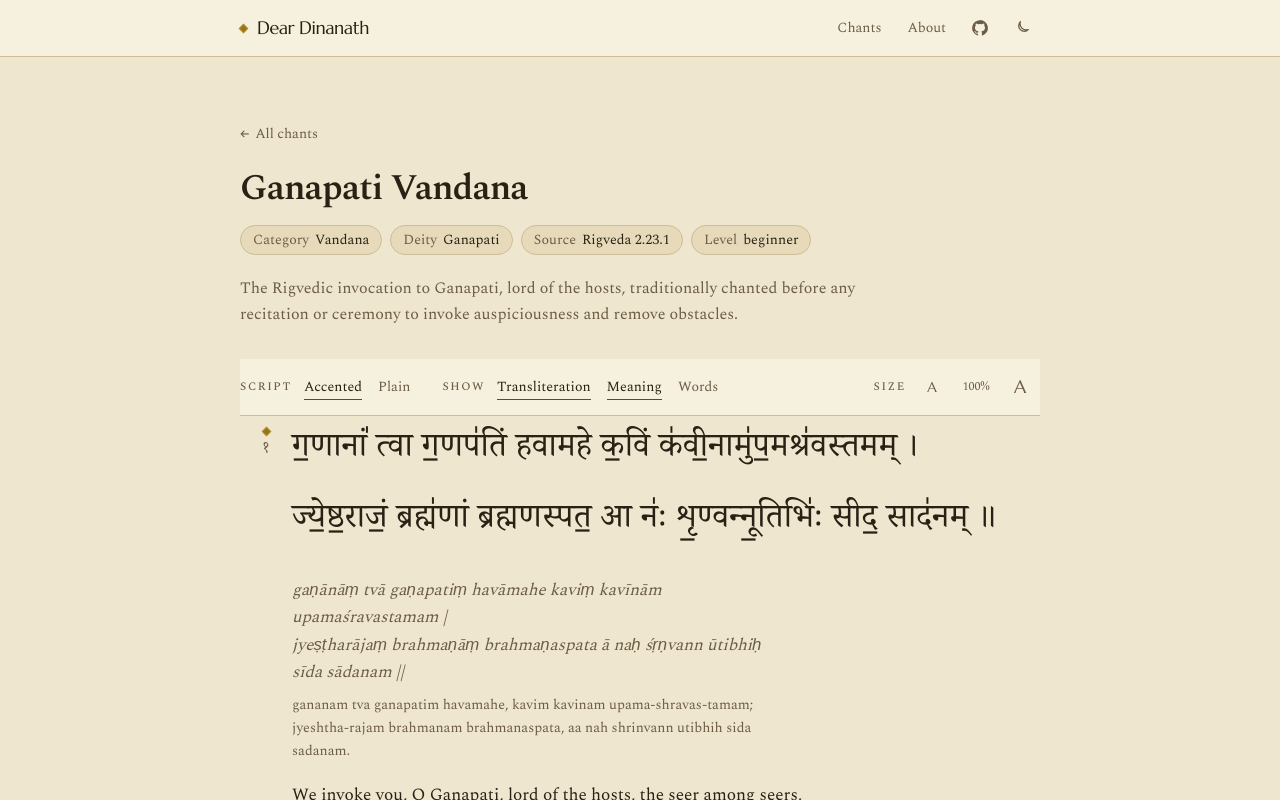
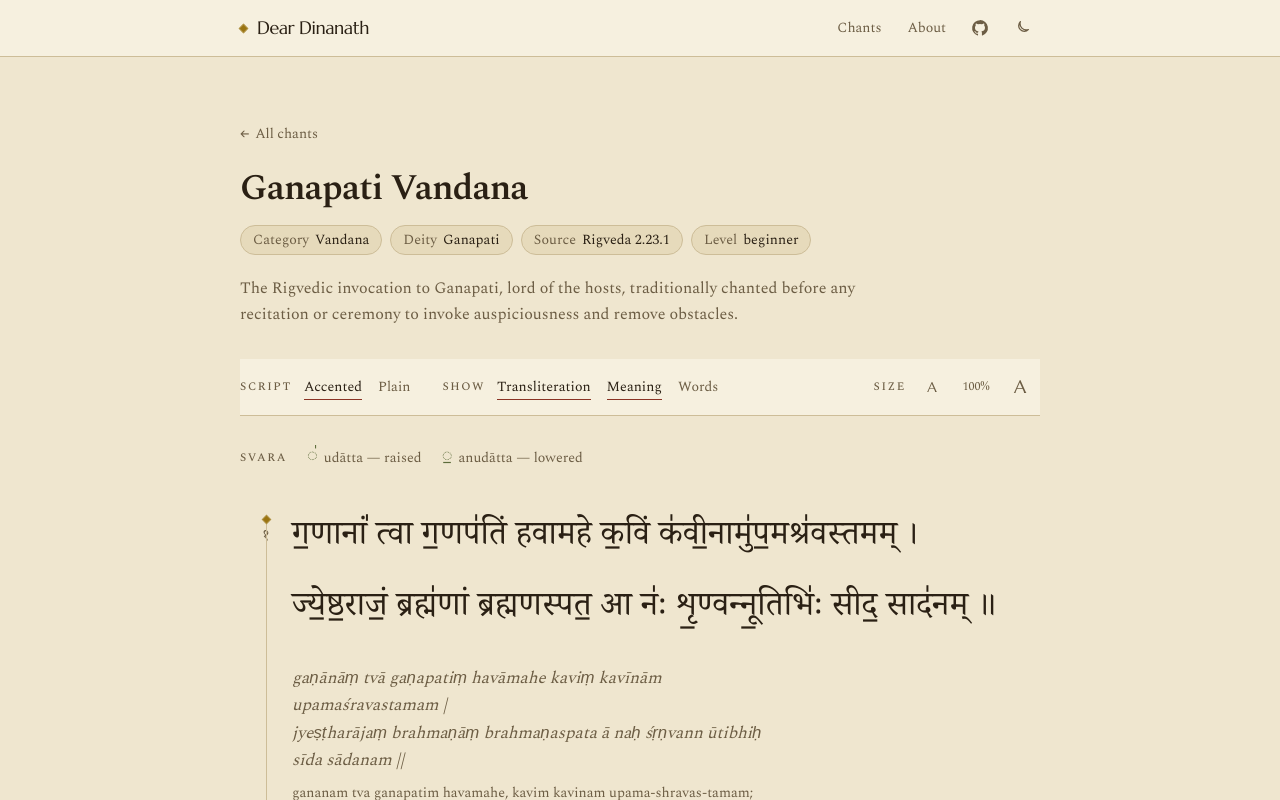
Before and after one commit to prashantbsr/dear-dinanath, a Next.js app: page /chants/ganapati-vandana/ in a window 1280 px wide. Shown: the top 800 px of the page. Built offline with nearby package versions, Linux system fonts and the light colour scheme.

Commit message:
feat(reader): add svara legend and threaded verse rail
Co-Authored-By: Claude Opus 4.8 (1M context) <noreply@anthropic.com>

```diff
--- a/src/components/ChantReader.tsx
+++ b/src/components/ChantReader.tsx
@@ -125,7 +125,9 @@ export default function ChantReader({ post }: ChantReaderProps) {
         onIncreaseFontScale={increaseFontScale}
       />
 
-      <div className="space-y-6">
+      {prefs.scriptMode === "accented" && <SvaraKey />}
+
+      <div className="thread-rail mt-8 space-y-12">
         {post.verses.map((verse, index) => (
           <VerseCard
             key={index}
@@ -142,3 +144,29 @@ export default function ChantReader({ post }: ChantReaderProps) {
     </div>
   );
 }
+
+/**
+ * A one-line legend for the two Vedic tone marks, shown only in accented mode.
+ * It names the three registers the page's generous line-height exists to hold:
+ * udatta rises above the line, anudatta falls below it. The marks are drawn on a
+ * dotted circle (the Unicode convention for an isolated combining mark).
+ */
+function SvaraKey() {
+  return (
+    <div className="mt-7 flex flex-wrap items-center gap-x-5 gap-y-1 text-sm text-muted">
+      <span className="eyebrow text-[0.72rem]">Svara</span>
+      <span className="flex items-center gap-1.5">
+        <span aria-hidden="true" className="font-devanagari text-lg text-secondary">
+          ◌॑
+        </span>
+        udātta — raised
+      </span>
+      <span className="flex items-center gap-1.5">
+        <span aria-hidden="true" className="font-devanagari text-lg text-secondary">
+          ◌॒
+        </span>
+        anudātta — lowered
+      </span>
+    </div>
+  );
+}
```
